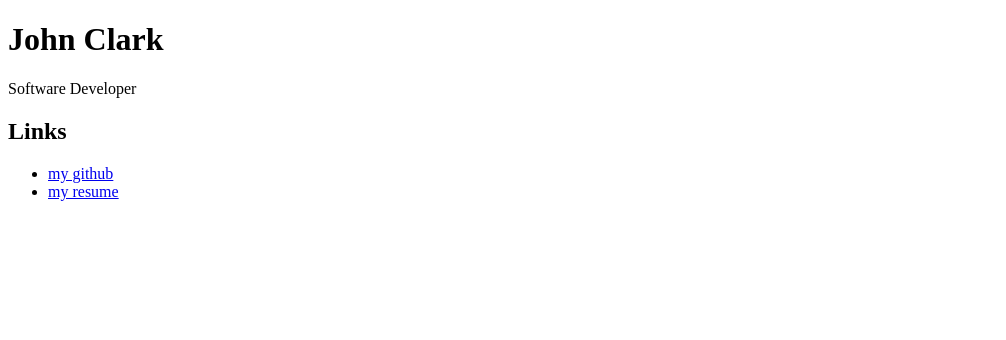
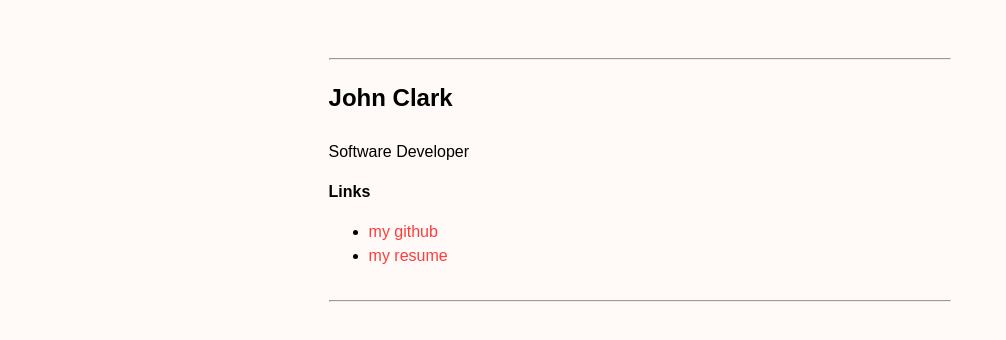
Before and after one commit to clarkjohn/clarkjohn.com, a plain HTML site: page index.html in a window 1280 px wide. Shown: the whole page, without its empty margins (0-1006 px from the left). Drawn offline with Linux system fonts and the light colour scheme.

Commit message:
Add centering with css

```diff
--- a/index.html
+++ b/index.html
@@ -1,11 +1,12 @@
 <!DOCTYPE html>
-<html>
+<html lang=en>
 <head>
   <meta charset="utf-8">
-    <meta name="viewport" content="width=device-width, initial-scale=1">
+  <meta name="viewport" content="width=device-width">
   <title>clarkjohn.com - John Clark - Software Developer</title>
+  <link rel=icon href=data:,>
+  <link rel="stylesheet" href="post.css">
 </head>
-
 <script>
   (function(i,s,o,g,r,a,m){i['GoogleAnalyticsObject']=r;i[r]=i[r]||function(){
   (i[r].q=i[r].q||[]).push(arguments)},i[r].l=1*new Date();a=s.createElement(o),
@@ -15,18 +16,21 @@
   ga('create', 'UA-16816014-1', 'auto');
   ga('send', 'pageview');
 </script>
-
 <body>
+<main>
+  <article>
+  <hr>
   <header>
     <h1>John Clark</h1>
-        <aside>Software Developer</aside>
   </header>
-
-    <h2>Links</h2>
+  <p>Software Developer</p>
+  <b>Links</b>
   <ul>
   <li><a href="https://github.com/clarkjohn">my github</a></li>
   <li><a href="http://resume.clarkjohn.com">my resume</a></li>
   </ul>
-
+  <hr>
+  </article>
+</main>
 </body>
 </html>
--- /dev/null
+++ b/post.css
@@ -0,0 +1,41 @@
+/* from https://jrl.ninja/etc/1/ */
+body {
+  font-family: Liberation Sans, Arial, sans-serif;
+  background-color: #fffaf7;
+  line-height: 1.5;
+}
+main {
+  max-width: 70ch;
+  padding: 2ch;
+  margin: auto;
+}
+header {
+  margin-bottom: 1.5rem;
+}
+h1 {
+  margin-bottom: .5rem;
+}
+time {
+  color: #888;
+  text-decoration: italic;
+}
+pre {
+  white-space: pre-wrap;
+}
+hr {
+  margin-top: 2rem;
+}
+#fn {
+  font-size: 85%;
+}
+a {
+  color: #ff3c3c;
+  text-decoration: none;
+  outline: 0;
+}
+a:hover {
+  text-decoration: underline;
+}
+::selection {
+  background-color: #fff888;
+}
```
Lines whose indentation alone changed are shown as unchanged.
